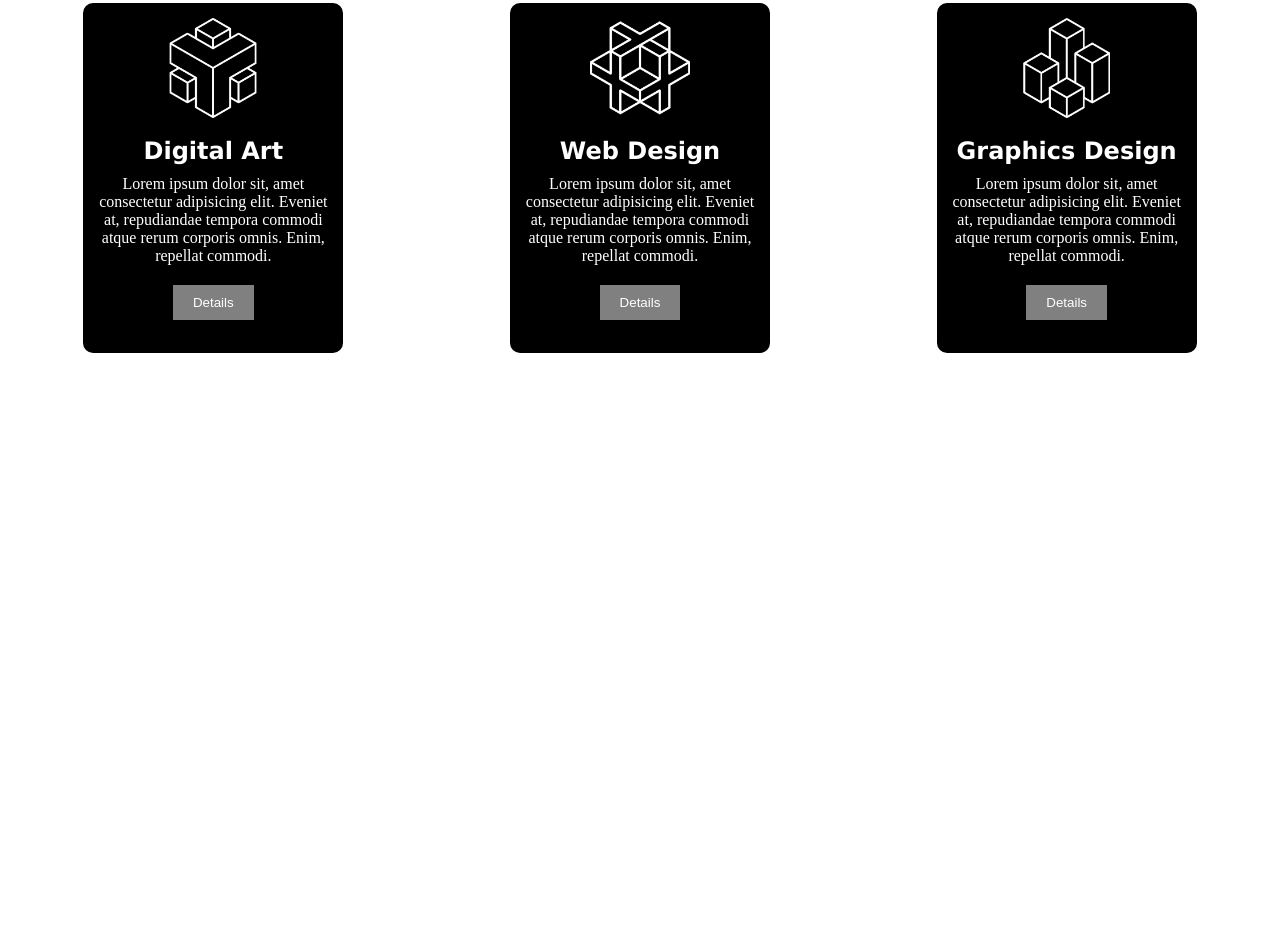
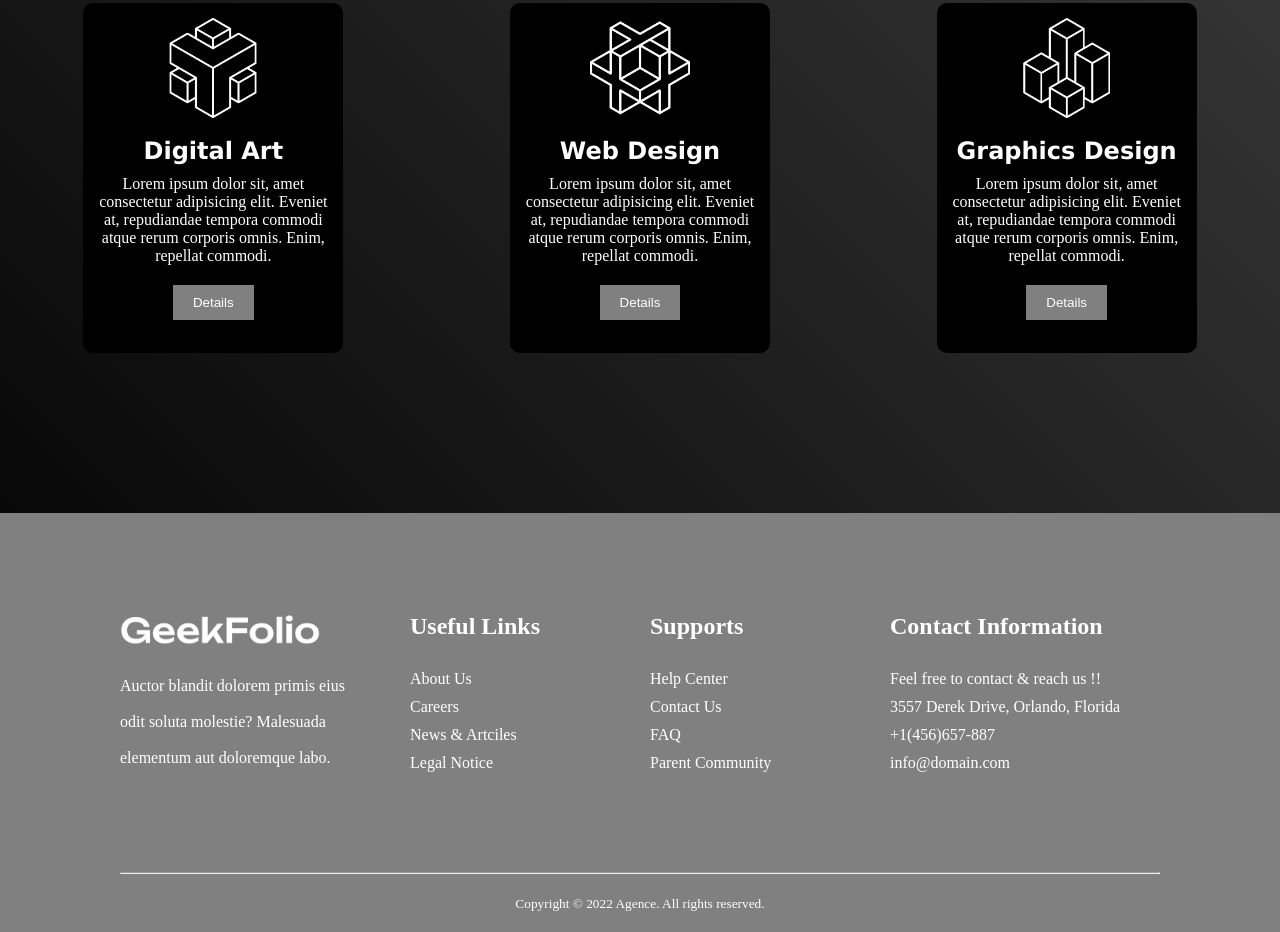
Before and after one commit to shihab01118/Concept-Project-1, a plain HTML site: page index.html in a window 1280 px wide. Shown: the part 1444-2376 px from the top of the page. Before the commit the page ends 1797 px from the top, so only its background shows below. Drawn offline with Linux system fonts and the light colour scheme; files whose address does not match are found by name.

Commit message:
Concept Project Completed

```diff
--- a/css/style.css
+++ b/css/style.css
@@ -102,6 +102,8 @@
 .service-container {
     display: flex;
     justify-content: space-around;
+    background: linear-gradient(45deg,rgb(8, 8, 8),rgb(53, 53, 53));
+    height: 70vh;
 }
 .cards {
     color: white;
@@ -128,3 +130,43 @@
     color: white;
     border: none;
 }
+
+/* footer starts */
+
+footer {
+    background-color: gray;
+}
+.footer-container {
+    color: white;
+    padding: 100px;
+    display: flex;
+    justify-content: space-around;
+}
+.box-1 {
+    width: 250px;
+}
+.box-1-img {
+    width: 200px;
+    margin-bottom: 20px;
+}
+.box-2 {
+    width: 200px;
+}
+.box-title {
+    margin-bottom: 30px;
+}
+.items {
+    list-style: none;
+    margin-top: 10px;
+}
+.box-3 {
+    width: 270px;
+}
+hr {
+    margin: 0 120px;
+}
+.copyright {
+    text-align: center;
+    color: white;
+    padding: 20px
+}
--- a/index.html
+++ b/index.html
@@ -82,6 +82,42 @@
             </div>
         </section>
     </main>
-    <footer></footer>
+    <footer>
+        <div class="footer-container">
+            <div class="box-1">
+                <img src="logo/logo-light.png" alt="" class="box-1-img">
+                <p class="box-1-text">Auctor blandit dolorem primis eius <br> <br> odit soluta molestie? Malesuada <br> <br> elementum aut doloremque labo.</p>
+            </div>
+            <div class="box-2">
+                <h2 class="box-title">Useful Links</h2>
+                <ul>
+                    <li class="items">About Us</li>
+                    <li class="items">Careers</li>
+                    <li class="items">News & Artciles</li>
+                    <li class="items">Legal Notice</li>
+                </ul>
+            </div>
+            <div class="box-2">
+                <h2 class="box-title">Supports</h2>
+                <ul>
+                    <li class="items">Help Center</li>
+                    <li class="items">Contact Us</li>
+                    <li class="items">FAQ</li>
+                    <li class="items">Parent Community</li>
+                </ul>
+            </div>
+            <div class="box-3">
+                <h2 class="box-title">Contact Information</h2>
+                <ul>
+                    <li class="items">Feel free to contact & reach us !!</li>
+                    <li class="items">3557 Derek Drive, Orlando, Florida</li>
+                    <li class="items">+1(456)657-887</li>
+                    <li class="items">info@domain.com</li>
+                </ul>
+            </div>
+        </div>
+        <hr>
+        <p class="copyright"><small>Copyright © 2022 Agence. All rights reserved.</small></p>
+    </footer>
 </body>
 </html>
```
